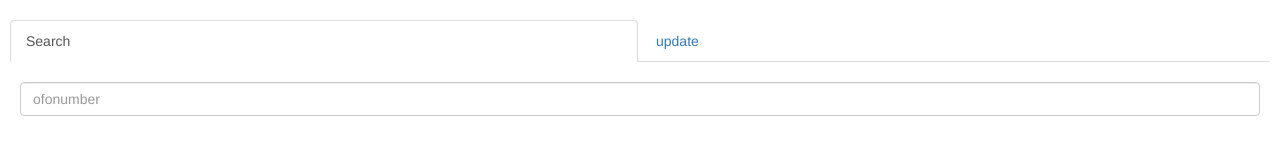
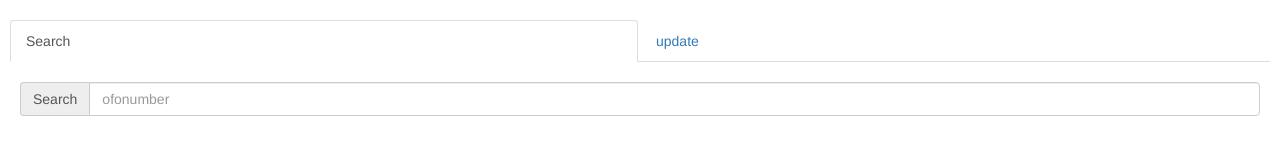
Before and after one commit to zyl274939543/myblog, a plain HTML site: page ofoplus2/index.html in a window 1280 px wide. Drawn offline with Linux system fonts and the light colour scheme.

Commit message:
edit css

```diff
--- a/ofoplus2/css/common.css
+++ b/ofoplus2/css/common.css
@@ -2,6 +2,7 @@ body{margin: 0px;padding: 0px;}
 #app{margin:20px 10px;}
 #app .nav{width:100%;}
 #app .nav li{width: 50%;}
+#app .input-group{width:100%;height:50px;padding: 20px 10px;}
 #app .input{width:100%;height:50px;padding: 20px 10px;}
 #app .ofolist{width:100%;padding: 20px 10px;}
 #app .updatepart .input{width:100%;}
--- a/ofoplus2/index.html
+++ b/ofoplus2/index.html
@@ -19,7 +19,8 @@
 			</ul>
 		</div>
 		<div class="searchpart" v-if="!ok">
-			<div class="input">
+			<div class="input-group">
+				<span class="input-group-addon">Search</span>
 			  	<input v-model="keyword" type="text" class="form-control" placeholder="ofonumber" aria-describedby="basic-addon1" v-on:keyup.enter="checkData" v-on:blur="checkData">
 			</div>
 			<div class="ofolist">
```
